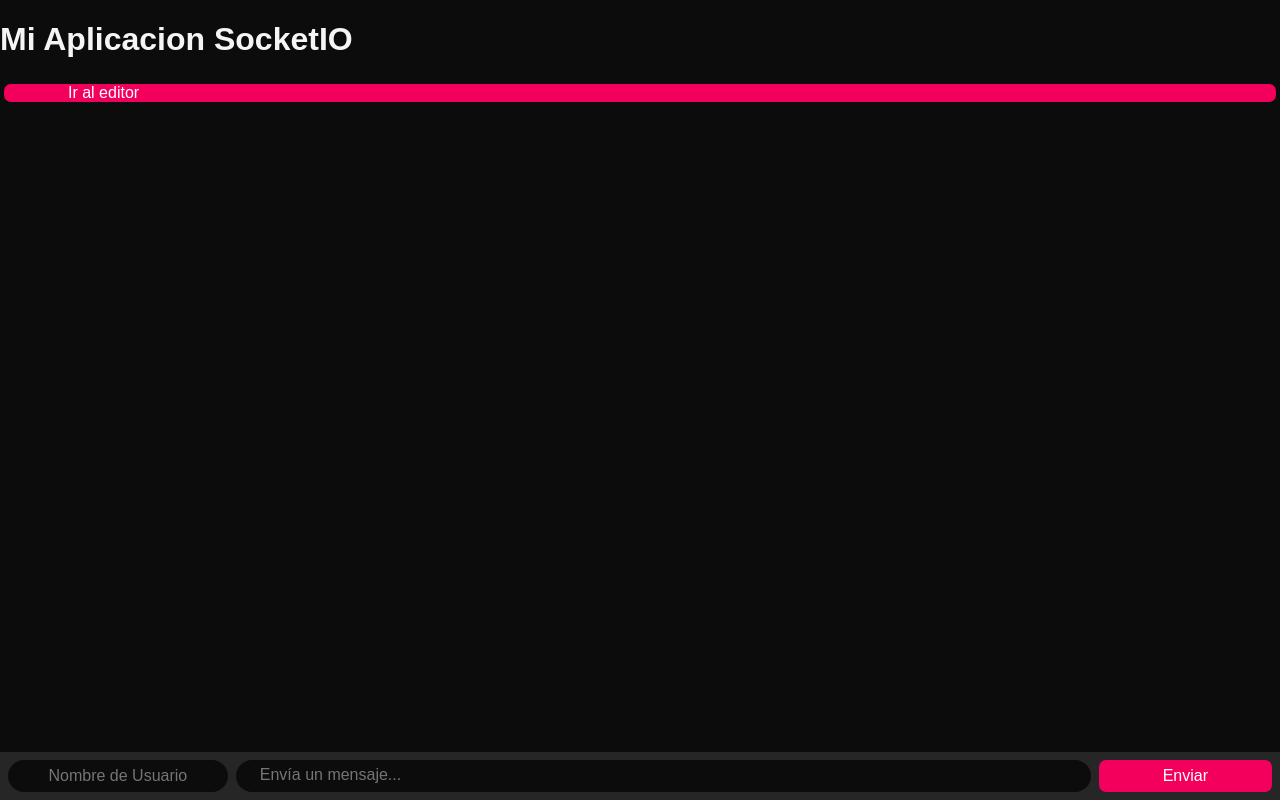
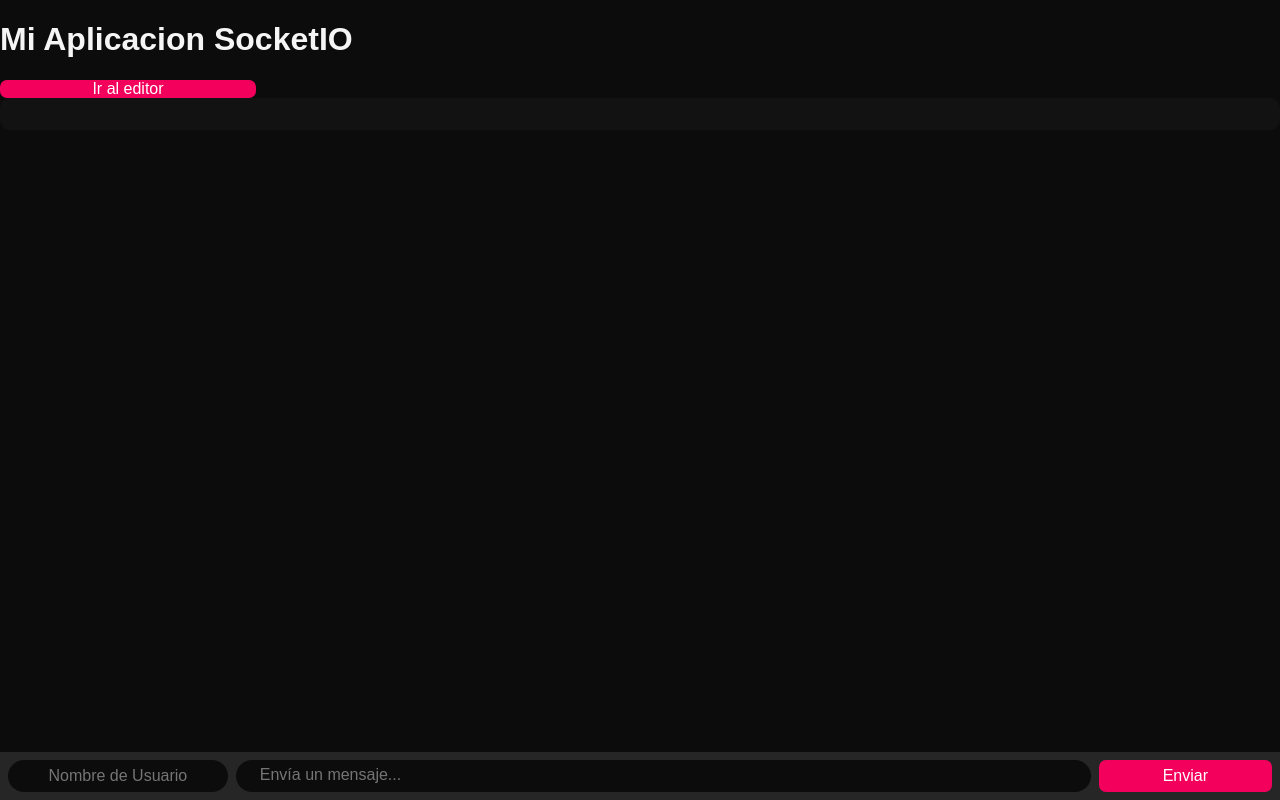
Before and after one commit to CarlosGPC1604/WebSocket, a website: page index.html in a window 1280 px wide. Drawn offline with nearby package versions, Linux system fonts and the light colour scheme.

Commit message:
Mejorada experiencia de la interfaz con el global.css y app.js

```diff
--- a/css/global.css
+++ b/css/global.css
@@ -6,8 +6,7 @@
 
 header {
     display: grid;
-    grid-column-start: 1;
-    grid-column-end: 3;
+    justify-content: space-between;
 }
 
 /* Estilado de la scrollbar */
@@ -34,6 +33,7 @@
 /* Estilado de la scrollbar */
 
 #messagesContenedor {
+    background-color: #121212;
     display: flex;
     flex-direction: column;
     justify-content: flex-start;
@@ -42,6 +42,11 @@
     overflow-y: auto;
     padding: 1rem 2rem;
     box-sizing: border-box;
+    border-radius: 10px;
+    -webkit-border-radius: 10px;
+    -moz-border-radius: 10px;
+    -ms-border-radius: 10px;
+    -o-border-radius: 10px;
 }
 
 
@@ -109,20 +114,15 @@
 
 a {
     text-decoration: none;
-    display: inline-block;
-    margin: 0.25rem;
+    text-align: center;
+    width: 20vw;
     outline: 0;
     cursor: pointer;
     border: none;
-    padding: 0 4rem;
     border-radius: 7px;
     background-color: #f3005d;
     color: white;
     font-weight: 400;
     font-size: 16px;
     transition: background 0.2s ease, color 0.2s ease, box-shadow 0.2s ease;
-
-    :hover {
-        background: rgba(255, 0, 98, 0.9);
-    }
 }
--- a/js/app.js
+++ b/js/app.js
@@ -17,6 +17,11 @@
 	document.getElementById('message').innerHTML = html;
 }
 
+function scrollToBottom() {
+    const contenedor = document.getElementById('messagesContenedor');
+    contenedor.scrollTop = contenedor.scrollHeight;
+}
+
 function agregarMensaje(e){
 	var mensaje = {
 		usuario: document.getElementById("inputNombreUsuario").value,
@@ -24,5 +29,6 @@
 	};
 
 	socket.emit("nuevo-mensaje", mensaje);
+	scrollToBottom();
 	return false;
 }
```
